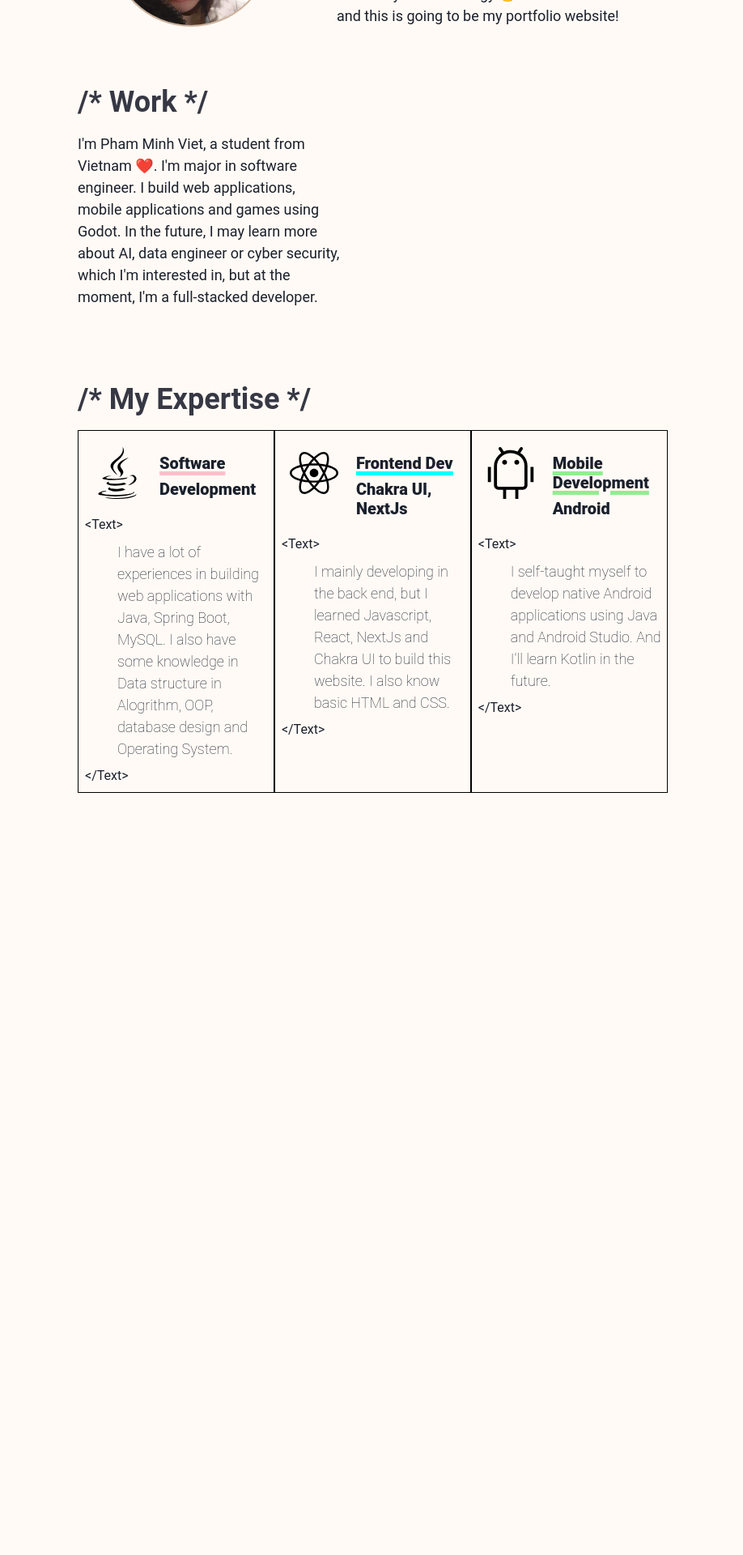
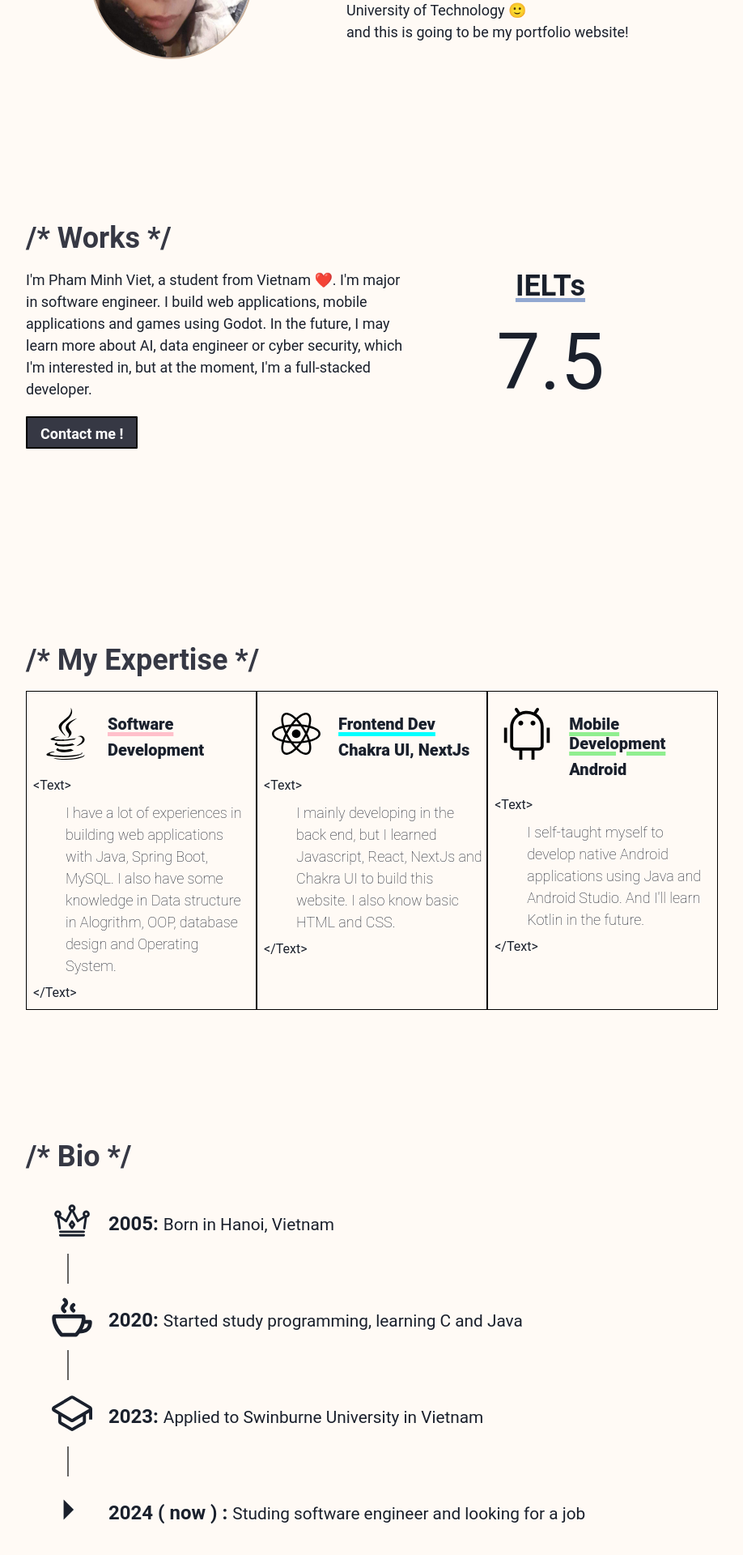
Before and after one commit to tuturuuu/portfolio, a Next.js app: page /ui/main in a window 1280 px wide. Shown: the part 454-2374 px from the top of the page at 81% size, without its empty margins (176-1094 px from the left). Before the commit the page ends 1457 px from the top, so only its background shows below. Built offline with nearby package versions, Linux system fonts and the light colour scheme.

Commit message:
new commit

```diff
--- a/libs/theme.js
+++ b/libs/theme.js
@@ -14,7 +14,7 @@ const config = {
 const styles = {
   global: (props) => ({
     body: {
-      bg: mode("#FFFAF5", "#363844")(props),
+      bg: mode("#FFFAF5", "#202023")(props),
     },
   }),
 };
--- /dev/null
+++ b/pages/ui/fragments/countUp.js
@@ -0,0 +1,18 @@
+import { motion, useMotionValue, useTransform, animate } from "framer-motion";
+import { useEffect } from "react";
+import { chakra } from "@chakra-ui/react";
+
+const MotionHeader = chakra(motion.h1);
+
+export default function CountUp() {
+  const count = useMotionValue(0);
+  const rounded = useTransform(count, (val) => Math.round(val * 10) / 10);
+
+  useEffect(() => {
+    const animation = animate(count, 7.5, { duration: 2 });
+
+    return animation.stop;
+  }, []);
+
+  return <MotionHeader fontSize="6rem">{rounded}</MotionHeader>;
+}
--- a/pages/ui/fragments/section.js
+++ b/pages/ui/fragments/section.js
@@ -1,5 +1,5 @@
 import { motion } from "framer-motion";
-import { Show, chakra, shouldForwardProp } from "@chakra-ui/react";
+import { chakra, shouldForwardProp } from "@chakra-ui/react";
 
 const MotionDiv = chakra(motion.div, {
   shouldForwardProp: (prop) => {
--- a/pages/ui/main.js
+++ b/pages/ui/main.js
@@ -1,14 +1,15 @@
-import { Container, Box, Heading, Text, Image, Flex } from "@chakra-ui/react";
+import { Container, Box, Heading, Text, Image, Button, Center, Divider } from "@chakra-ui/react";
 import { useColorModeValue } from "@chakra-ui/react";
 import Section from "./fragments/section";
 import Expertise from "./fragments/expertise-box";
-import { Java, React, Android } from "./fragments/icons";
-import { Progress } from '@chakra-ui/react'
+import { Java, React, Android, BirthdayCelebration, JavaCoffee, University, Now } from "./fragments/icons";
+import CountUp from "./fragments/countUp";
+
 
 export default function MainPage() {
   return (
     <>
-      <Container maxWidth="60%">
+      <Container maxWidth={{ sm: "70%" }}>
         <Box
           bg="darkBlueBlack"
           borderRadius="lg"
@@ -29,6 +30,7 @@ export default function MainPage() {
           mb="2rem"
         >
           <Image
+            ml={{ lg: "10" }}
             src="/images/profilePic.png"
             alt="Profile pic"
             display="inline-block"
@@ -38,7 +40,7 @@ export default function MainPage() {
             borderStyle="solid"
             borderWidth={2}
           />
-          <Box ml={{ xl: 20, lg: 5 }} align="left">
+          <Box ml={{ xl: "6rem", lg: 5 }} align="left" p={5}>
             <Heading as="h1" size="xl" mb={1}>
               Hello, I'm Pham Minh Viet
             </Heading>
@@ -59,76 +61,66 @@ export default function MainPage() {
         </Box>
 
         <Section delay={0.1}>
-
-          <Heading as="h3" size="xl" variant="section-title" align='left'>
-          /* Work */
+          {/* Works */}
+          <Heading
+            as="h3"
+            size="xl"
+            variant="section-title"
+            align="left"
+            mt="10rem"
+          >
+            /* Works */
           </Heading>
 
-          <Box display={{lg:'flex'}}>
-            <Text mb={20} w={{lg:'45%'}}> I'm Pham Minh Viet, a student from Vietnam ❤️.
-              I'm major in software engineer. I build web applications, mobile
-              applications and games using Godot.
-              In the future, I may learn more about AI, data engineer or cyber
-              security, which I'm interested in, but at the moment, I'm a
-              full-stacked developer.
-            </Text>
+          <Box display={{ lg: "flex" }}>
+            <Box w={{ lg: "55%" }}>
+              <Text mb={5}>
+                I'm Pham Minh Viet, a student from Vietnam ❤️. I'm major in
+                software engineer. I build web applications, mobile applications
+                and games using Godot. In the future, I may learn more about AI,
+                data engineer or cyber security, which I'm interested in, but at
+                the moment, I'm a full-stacked developer.
+              </Text>
 
-            <Box w='50%' ml={{md:'3rem', base:'0'}}>
-              {/* <Heading as='h3' size='md' mb='1'>IELTs 7.5/9.0 😘 :</Heading>
-              <Progress
-              w='80%'
-              borderStyle='solid'
-              borderWidth='2px'
-              borderColor='black'
-              colorScheme='cyan'
-              borderRadius={20}
-              value={75}
-              mb={3}
-              />
-
-              <Heading as='h3' size='md' mb='1'>Hardworking 8/10 🫡 :</Heading>
-              <Progress
-              w='80%'
-              borderStyle='solid'
-              borderWidth='2px'
-              borderColor='black'
-              colorScheme='purple'
-              borderRadius={20}
-              value={80}
-              mb={3}
-              />
-
-              <Heading as='h3' size='md' mb='1'>Creativity 3/10 🤨:</Heading>
-              <Progress
-              w='80%'
-              borderStyle='solid'
-              borderWidth='2px'
-              borderColor='black'
-              colorScheme='red'
-              borderRadius={20}
-              value={30}
-              mb={3}
-              />
-
-              <Heading as='h3' size='md' mb='1'>Touched grass -1/100 💀:</Heading>
-              <Progress
-              w='80%'
-              borderStyle='solid'
-              borderWidth='2px'
-              borderColor='black'
-              colorScheme='pink'
-              borderRadius={20}
-              value={1}
-              mb={3}
-              /> */}
-
+              <Button
+                mb={20}
+                pt={1}
+                fontWeight="bold"
+                fontSize="lg"
+                bg="darkBlueBlack"
+                borderStyle="solid"
+                borderWidth="2px"
+                borderRadius="1px"
+                borderColor="black"
+                color="white"
+                _hover={{ bg: "transparent", color: "black" }}
+              >
+                Contact me !
+              </Button>
             </Box>
 
+            <Box w={{ lg: "40%" }} align="center">
+              <Heading
+                size="xl"
+                textUnderlineOffset="3px"
+                textDecor="underline"
+                textDecorationColor="#92a8d1"
+                textDecorationThickness="5px"
+              >
+                IELTs
+              </Heading>
+              <CountUp />
+            </Box>
           </Box>
 
-
-
-          <Heading as="h3" size="xl" variant="section-title" align="left">
+          {/* Expertise */}
+          <Heading
+            as="h3"
+            size="xl"
+            variant="section-title"
+            align="left"
+            mt="10rem"
+          >
             /* My Expertise */
           </Heading>
 
@@ -181,6 +173,88 @@ export default function MainPage() {
             />
           </Box>
 
+          {/* Bio */}
+          <Heading as="h3" variant="section-title" mt="10rem" mb='2rem'>
+            /* Bio */
+          </Heading>
+          <Box ml='2rem'>
+            <BirthdayCelebration boxSize="50px" mb={4} />
+
+            <Text display="inline" fontWeight="Bold" fontSize="1.5rem" ml={5}>
+              2005:{" "}
+            </Text>
+            <Text display="inline" fontSize="1.3rem">
+              Born in Hanoi, Vietnam
+            </Text>
+
+            <Box w="1%" ml={4} mb={4}>
+              <Center>
+                <Divider
+                  height="35px"
+                  orientation="vertical"
+                  borderWidth="1px"
+                  borderStyle="solid"
+                  borderColor="black"
+                />
+              </Center>
+            </Box>
+
+            <JavaCoffee boxSize="50px" mb={4} />
+
+            <Text display="inline" fontWeight="Bold" fontSize="1.5rem" ml={5}>
+              2020:{" "}
+            </Text>
+            <Text display="inline" fontSize="1.3rem">
+              Started study programming, learning C and Java
+            </Text>
+            <br/>
+
+            <Box w="1%" ml={4} mb={4}>
+              <Center>
+                <Divider
+                  height="35px"
+                  orientation="vertical"
+                  borderWidth="1px"
+                  borderStyle="solid"
+                  borderColor="black"
+                />
+              </Center>
+            </Box>
+
+            <University boxSize="50px" mb={4} />
+
+            <Text display="inline" fontWeight="Bold" fontSize="1.5rem" ml={5}>
+              2023:{" "}
+            </Text>
+            <Text display="inline" fontSize="1.3rem">
+              Applied to Swinburne University in Vietnam
+            </Text>
+            <br/>
+
+            <Box w="1%" ml={4} mb={4}>
+              <Center>
+                <Divider
+                  height="35px"
+                  orientation="vertical"
+                  borderWidth="1px"
+                  borderStyle="solid"
+                  borderColor="black"
+                />
+              </Center>
+            </Box>
+
+            <Now boxSize="50px" mb={4} />
+            <Text display="inline" fontWeight="Bold" fontSize="1.5rem" ml={5}>
+              2024 ( now ) :{" "}
+            </Text>
+            <Text display="inline" fontSize="1.3rem">
+              Studing software engineer and looking for a job
+            </Text>
+            <br/>
+
+
+          </Box>
+
 
         </Section>
       </Container>
```
Also changed, not shown: pages/ui/fragments/icons.js (+35 -0 lines), tsconfig.json (+6 -1 lines).
